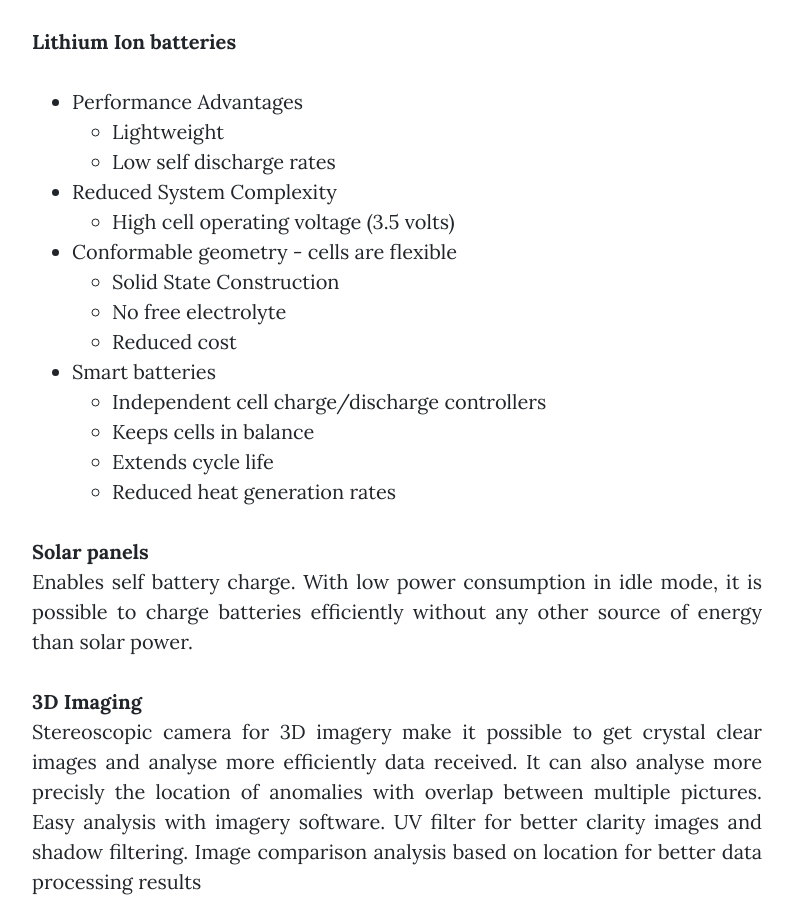
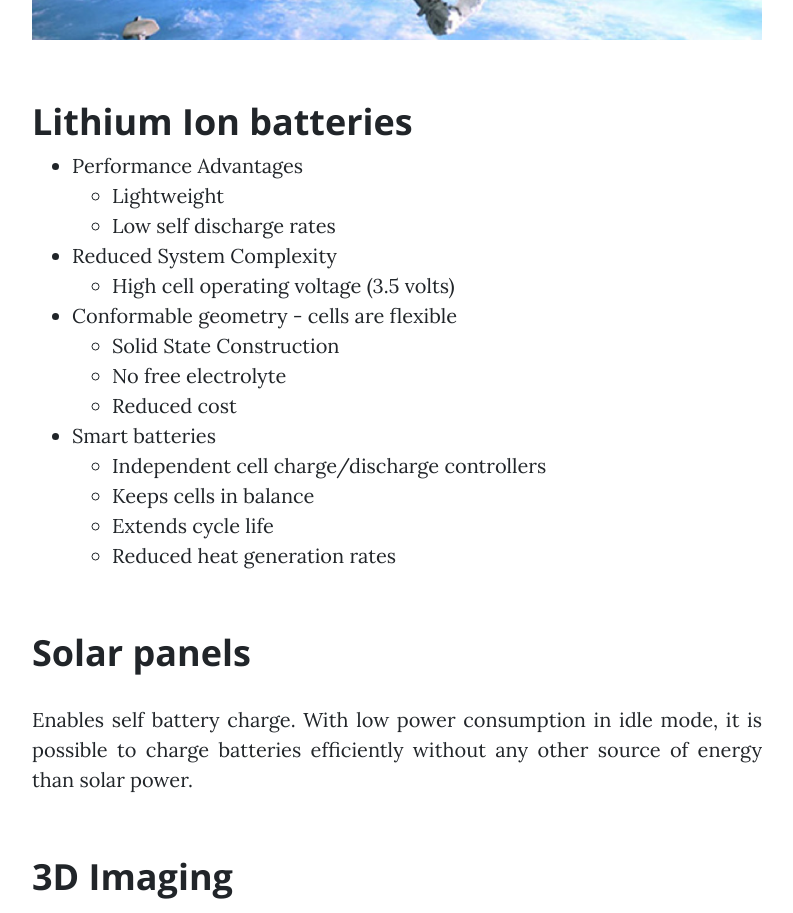
Before and after one commit to vamudesspace/vamudesspace.github.io, a website: page index.html in a window 1280 px wide. Shown: the part 1839-2752 px from the top of the page, without its empty margins (243-1036 px from the left). Drawn offline with nearby package versions, Linux system fonts and the light colour scheme.

Commit message:
edit a little

```diff
--- a/index.html
+++ b/index.html
@@ -81,18 +81,13 @@
               </ul>
             </p>
 
-            <h2 class="section-heading">Functionalities</h2>
-
+            <h2 class="section-heading">Blind spot accessibility</h2>
             <p>
-              <b>Blind spot accessibility</b><br>
               Able to identify damage currently not accessible from windows or Canadarm
             </p>
 
-
-
-
+            <h2 class="section-heading">Compatible with Canadarm</h2>
             <p>
-              <b>Compatible with Canadarm</b><br>
             Can navigate around ISS with Canadarm.
             </p>
 
@@ -100,8 +95,8 @@
                 <img class="img-fluid" src="img/canadarm.png" alt="">
             </a>
 
-            <p>
-              <b>Lithium Ion batteries</b><br>
+
+              <h2 class="section-heading">Lithium Ion batteries</h2>
               <ul>
                 <li>
                     Performance Advantages
@@ -154,15 +149,16 @@
                   </ul>
                 </li>
               </ul>
+
+
+            <h2 class="section-heading">Solar panels</h2>
+            <p>
+              Enables self battery charge. With low power consumption in idle mode, it is possible to charge
+              batteries efficiently without any other source of energy than solar power.
             </p>
 
+            <h2 class="section-heading">3D Imaging</h2>
             <p>
-              <b>Solar panels</b><br>
-              Enables self battery charge. With low power consumption in idle mode, it is possible to charge
-              batteries efficiently without any other source of energy than solar power.</p>
-
-            <p>
-              <b>3D Imaging</b><br>
               Stereoscopic camera for 3D imagery make it possible to get crystal clear images and analyse more efficiently
               data received. It can also analyse more precisly the location of anomalies with overlap between multiple pictures.
               Easy analysis with imagery software. UV filter for better clarity images and shadow filtering. Image comparison
```
